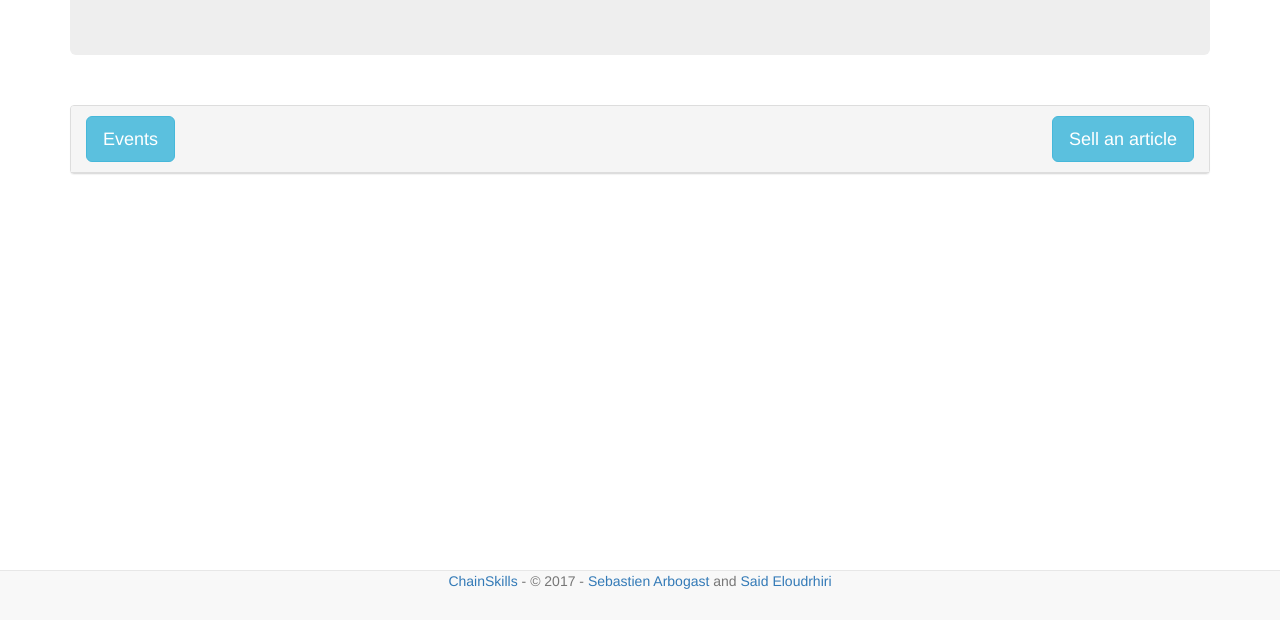
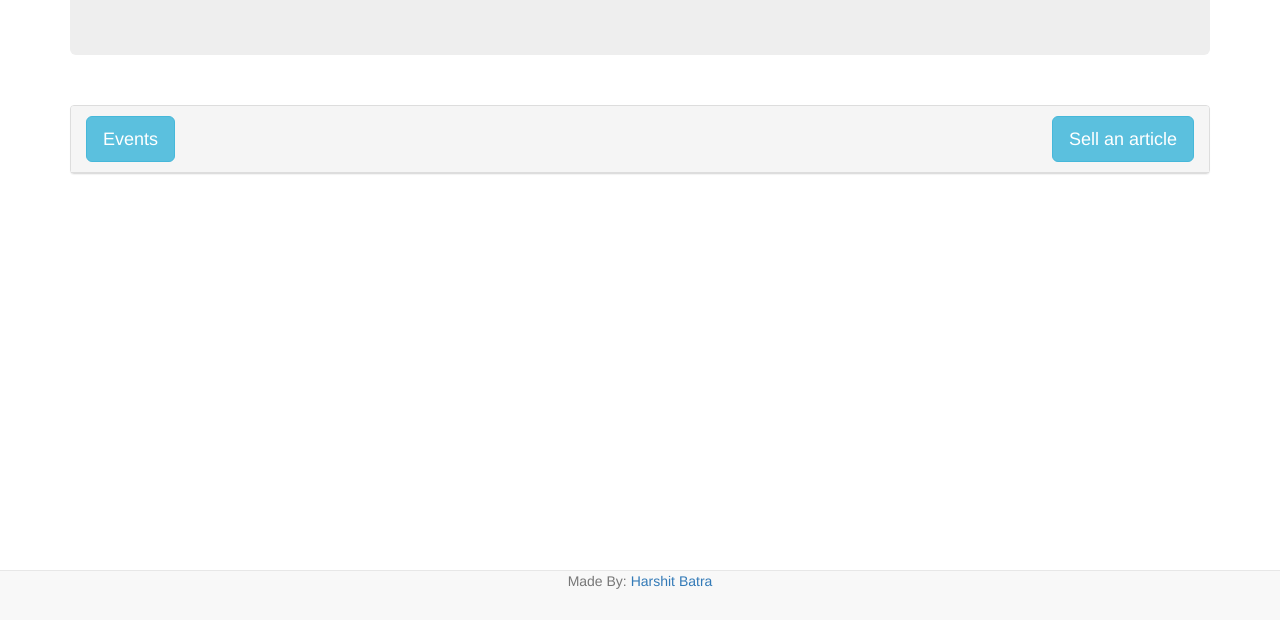
Before and after one commit to Harshitb1/TradeItemsEthereum, a website: page src/index.html in a window 1280 px wide. Shown: the part 180-800 px from the top of the page. Drawn offline with nearby package versions, Linux system fonts and the light colour scheme; no server answers.

Commit message:
layout improvement

```diff
--- a/src/index.html
+++ b/src/index.html
@@ -115,7 +115,7 @@
   <div id="footer" class="container">
     <nav class="navbar navbar-default navbar-fixed-bottom">
       <div class="navbar-inner navbar-content-center text-center">
-        <p class="text-muted" credit><a href="http://chainskills.com">ChainSkills</a> - &copy; 2017 - <a href="https://twitter.com/sarbogast">Sebastien Arbogast</a> and <a href="https://twitter.com/eloudsa">Said Eloudrhiri</a></p>
+        <p class="text-muted" credit> Made By: <a href="http:github.com/Harshitb1">Harshit Batra</a> </p>
       </div>
     </nav>
   </div>
```
